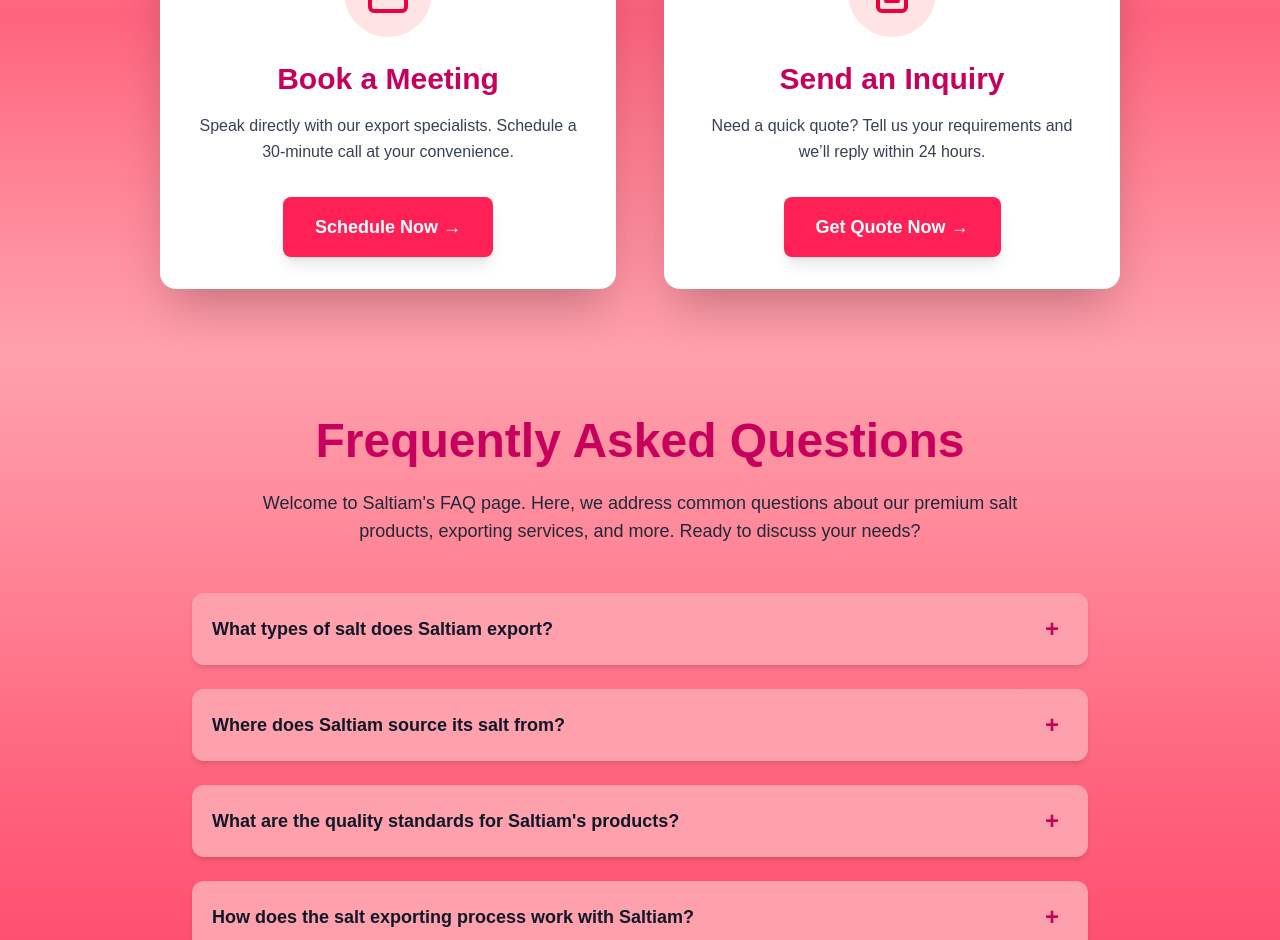
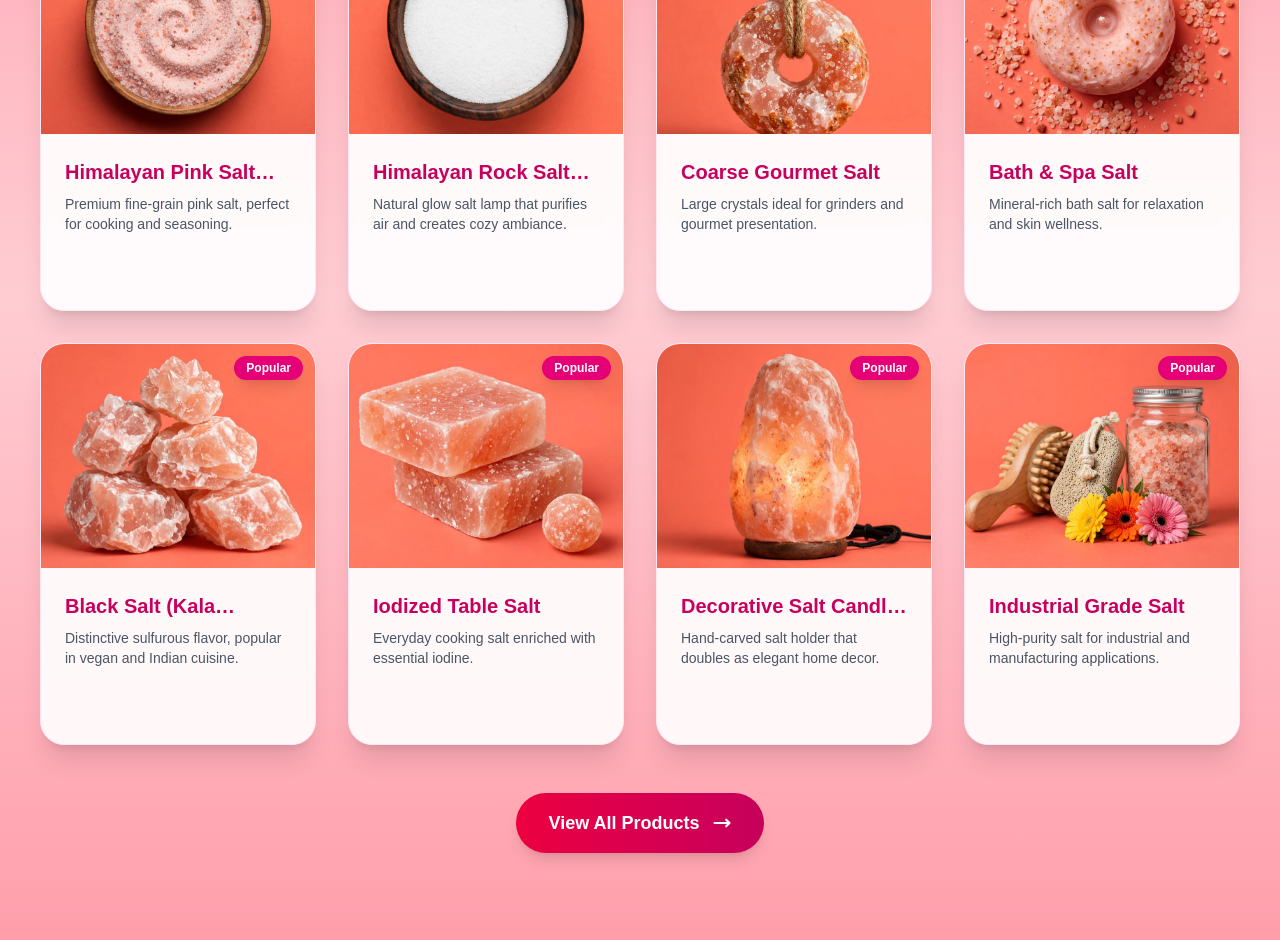
Before and after one commit to ahmad-cs50x/SALtiam-Updated, a Next.js app: page / in a window 1280 px wide. Shown: the part 3240-4180 px from the top of the page. Built offline with nearby package versions, Linux system fonts and the light colour scheme; no server answers.

Commit message:
Add Popular Products section with animations and random images on homepage

```diff
--- a/src/app/page.tsx
+++ b/src/app/page.tsx
@@ -42,7 +42,7 @@
         });
       },
       {
-        threshold: 0.3, // Trigger when 30% of the section is visible
+        threshold: 0.3,
         rootMargin: "0px"
       }
     );
@@ -68,10 +68,70 @@
     { name: "VEGAN Certified", image: "/certificate 7.png" },
   ];
 
+  // Popular Products with random images from public folder
+  const popularProducts = [
+    {
+      id: 1,
+      name: "Himalayan Pink Salt Fine",
+      description: "Premium fine-grain pink salt, perfect for cooking and seasoning.",
+      image: "/01.webp",
+      price: "From $12.99"
+    },
+    {
+      id: 2,
+      name: "Himalayan Rock Salt Lamp",
+      description: "Natural glow salt lamp that purifies air and creates cozy ambiance.",
+      image: "/02.webp",
+      price: "From $24.99"
+    },
+    {
+      id: 3,
+      name: "Coarse Gourmet Salt",
+      description: "Large crystals ideal for grinders and gourmet presentation.",
+      image: "/03.webp",
+      price: "From $15.50"
+    },
+    {
+      id: 4,
+      name: "Bath & Spa Salt",
+      description: "Mineral-rich bath salt for relaxation and skin wellness.",
+      image: "/04.webp",
+      price: "From $18.00"
+    },
+    {
+      id: 5,
+      name: "Black Salt (Kala Namak)",
+      description: "Distinctive sulfurous flavor, popular in vegan and Indian cuisine.",
+      image: "/05.webp",
+      price: "From $14.99"
+    },
+    {
+      id: 6,
+      name: "Iodized Table Salt",
+      description: "Everyday cooking salt enriched with essential iodine.",
+      image: "/06.webp",
+      price: "From $9.99"
+    },
+    {
+      id: 7,
+      name: "Decorative Salt Candle Holder",
+      description: "Hand-carved salt holder that doubles as elegant home decor.",
+      image: "/07.webp",
+      price: "From $29.99"
+    },
+    {
+      id: 8,
+      name: "Industrial Grade Salt",
+      description: "High-purity salt for industrial and manufacturing applications.",
+      image: "/08.webp",
+      price: "Bulk Pricing"
+    },
+  ];
+
   const [openIndex, setOpenIndex] = useState(null);
 
   const normalizeImageUrl = (img) => {
-    if (!img) return '/placeholder.png'; // fallback placeholder image
+    if (!img) return '/placeholder.png';
     if (img.startsWith('http') || img.startsWith('/uploads/') || img.startsWith('uploads/')) return img;
     return `/uploads/${img}`;
   };
@@ -321,6 +381,80 @@
         </div>
       </section>
 
+      {/* ========== POPULAR PRODUCTS SECTION (NEW) ========== */}
+      <section className="bg-gradient-to-b from-rose-300 via-rose-200 to-rose-300 py-16 px-5 sm:px-10 overflow-hidden">
+        <div className="max-w-7xl mx-auto">
+          <div className="text-center mb-12">
+            <h2 className="text-3xl sm:text-4xl lg:text-5xl font-bold text-pink-700 mb-4">
+              Popular Products
+            </h2>
+            <p className="text-lg sm:text-xl text-gray-700 max-w-2xl mx-auto">
+              Our most loved Himalayan salt products — handpicked favorites from customers worldwide
+            </p>
+          </div>
+
+          <div className="grid grid-cols-1 sm:grid-cols-2 lg:grid-cols-4 gap-6 sm:gap-8">
+            {popularProducts.map((product, index) => (
+              <div
+                key={product.id}
+                className="group bg-white/90 backdrop-blur-sm rounded-3xl overflow-hidden shadow-xl hover:shadow-2xl hover:shadow-pink-400/40 transform hover:-translate-y-3 transition-all duration-500 ease-out border border-pink-100"
+                style={{
+                  animation: `fadeInUp 0.6s ease-out ${index * 0.1}s both`
+                }}
+              >
+                {/* Image */}
+                <div className="relative h-52 sm:h-56 overflow-hidden bg-rose-50">
+                  <img
+                    src={product.image}
+                    alt={product.name}
+                    className="w-full h-full object-cover group-hover:scale-110 transition-transform duration-700 ease-out"
+                    loading="lazy"
+                  />
+                  <div className="absolute inset-0 bg-gradient-to-t from-black/40 via-transparent to-transparent opacity-0 group-hover:opacity-100 transition-opacity duration-300" />
+                  <span className="absolute top-3 right-3 bg-pink-600 text-white text-xs font-bold px-3 py-1 rounded-full shadow-lg">
+                    Popular
+                  </span>
+                </div>
+
+                {/* Content */}
+                <div className="p-5 sm:p-6 flex flex-col h-full">
+                  <h3 className="text-lg sm:text-xl font-bold text-pink-700 mb-2 line-clamp-1 group-hover:text-rose-600 transition-colors">
+                    {product.name}
+                  </h3>
+                  <p className="text-gray-600 text-sm mb-4 line-clamp-2 flex-grow">
+                    {product.description}
+                  </p>
+                  <div className="flex items-center justify-between mt-auto">
+                    <span className="text-rose-600 font-bold text-base">{product.price}</span>
+                    <Link
+                      href="/catalog"
+                      className="inline-flex items-center gap-1 bg-gradient-to-r from-pink-500 to-rose-500 text-white text-sm font-semibold px-4 py-2 rounded-full opacity-0 group-hover:opacity-100 translate-y-2 group-hover:translate-y-0 transition-all duration-300"
+                    >
+                      View
+                      <svg className="w-4 h-4" fill="none" stroke="currentColor" viewBox="0 0 24 24">
+                        <path strokeLinecap="round" strokeLinejoin="round" strokeWidth="2" d="M9 5l7 7-7 7" />
+                      </svg>
+                    </Link>
+                  </div>
+                </div>
+              </div>
+            ))}
+          </div>
+
+          <div className="text-center mt-12">
+            <Link
+              href="/catalog"
+              className="inline-flex items-center gap-3 bg-gradient-to-r from-rose-600 to-pink-700 text-white font-bold text-lg px-8 py-4 rounded-full shadow-lg hover:shadow-rose-500/40 transform hover:-translate-y-1 transition-all duration-300"
+            >
+              View All Products
+              <svg className="w-5 h-5" fill="none" stroke="currentColor" viewBox="0 0 24 24">
+                <path strokeLinecap="round" strokeLinejoin="round" strokeWidth="2.5" d="M17 8l4 4m0 0l-4 4m4-4H3" />
+              </svg>
+            </Link>
+          </div>
+        </div>
+      </section>
+
      {/* Book a Meeting Section  */}
       <section className="bg-gradient-to-b from-rose-300 via-rose-400 to-rose-300 py-16 px-5 sm:px-10 text-center">
         <h2 className="text-3xl sm:text-4xl lg:text-5xl  font-bold text-pink-700 mb-6">Get a Quote</h2>
```
